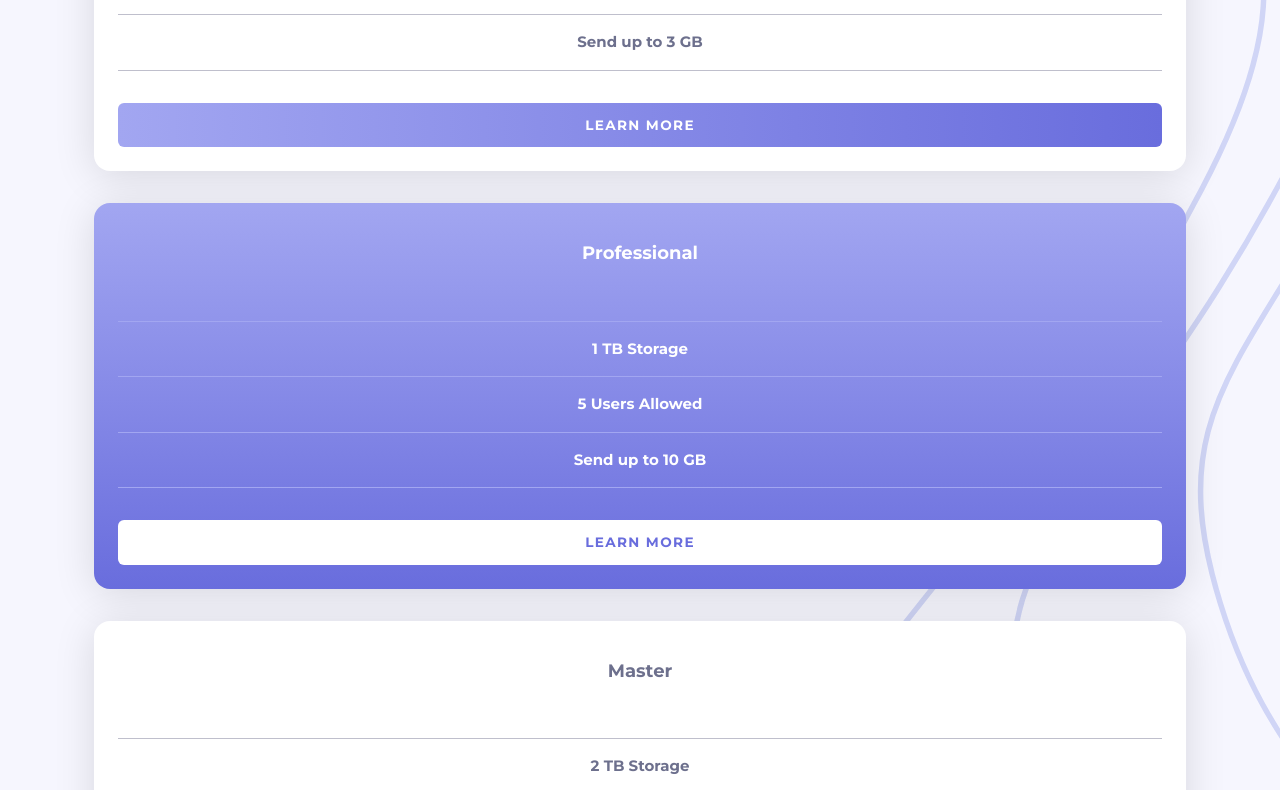
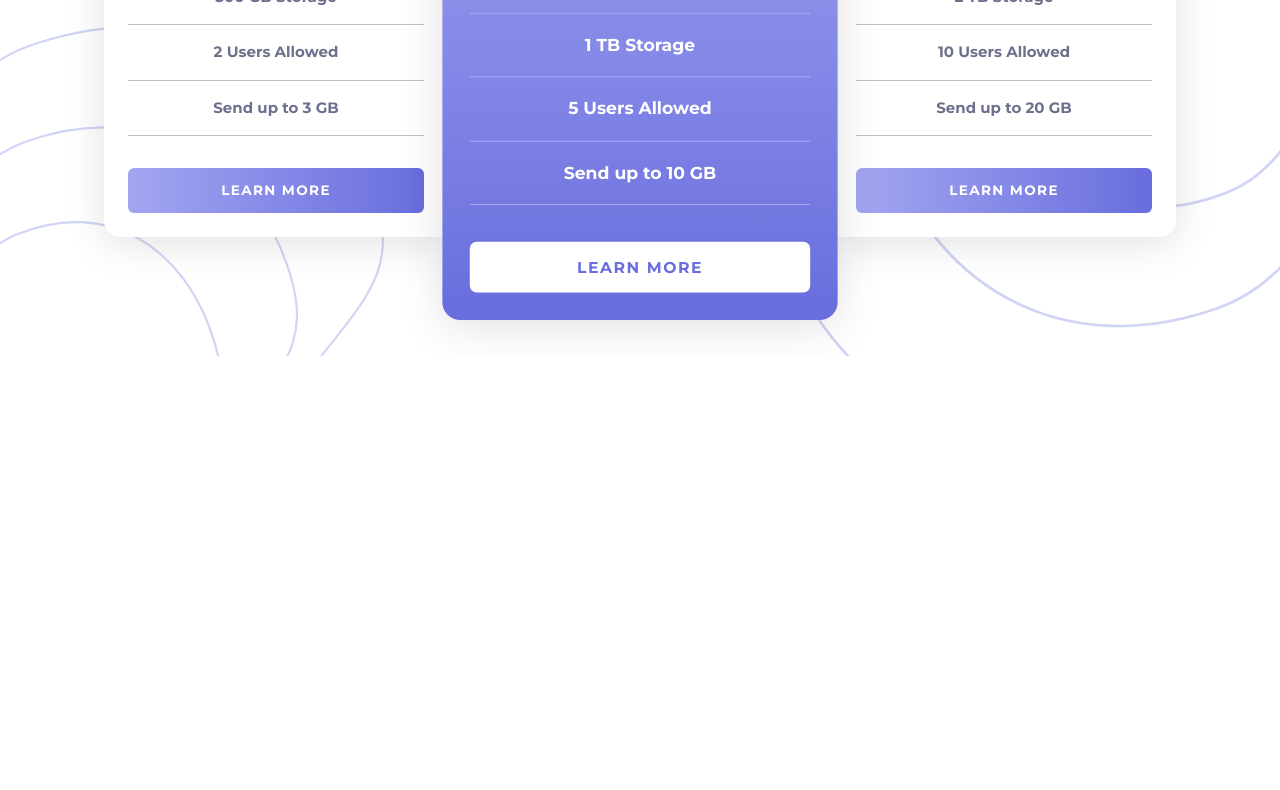
Before and after one commit to anaClarissi/social-component-toggler, a website built with Vite: page index.html in a window 1280 px wide. Shown: the part 444-1234 px from the top of the page. After the commit the page ends 800 px from the top, so only its background shows below. Built offline with nearby package versions, Linux system fonts and the light colour scheme.

Commit message:
feat: desktop design

```diff
--- a/index.html
+++ b/index.html
@@ -71,7 +71,7 @@
 
         <ul class="card-list">
 
-          <li class="card-item card-item-plan"><span id="plan-professional"></span></li>
+          <li class="card-item card-item-plan"><span id="plan-professional">299</span></li>
 
           <li class="card-item">1 TB Storage</li>
 
--- a/src/css/style.css
+++ b/src/css/style.css
@@ -216,3 +216,69 @@ p {
     color: var(--primary-end);
     background: white;
 }
+
+/*===========================*/
+/*     ---- DESKTOP ----     */
+/*===========================*/
+
+@media (min-width: 60em) {
+
+    /*===================*/
+    /*       GERALS      */
+    /*===================*/
+
+    body {
+        background: url("/src/assets/images/bg-top.svg") no-repeat, url('/src/assets/images/bg-bottom.svg') no-repeat;
+        background-size: 40%, 30%;
+        background-position-y: 0, bottom;
+        background-position-x: 100%, left;
+        gap: clamp(2.000rem, calc(-6.000rem + 10vw), 3.000rem);
+    }
+
+    /*===================*/
+    /*       HEADER      */
+    /*===================*/
+
+    #header {
+        flex-grow: 1;
+    }
+
+    .header-container {
+        padding: clamp(4.000rem, calc(-12.000rem + 20vw), 6.000rem) 1rem 1rem;
+    }
+
+    /*===================*/
+    /*        MAIN       */
+    /*===================*/
+
+    #main {
+        display: flex;
+        justify-content: center;
+        align-items: flex-start;
+        flex-grow: 5;
+    }
+
+    .main-container {
+        grid-template-columns: repeat(3, 1fr);
+        justify-content: center;
+        align-items: center;
+        gap: 1.25rem;
+        max-width: 70rem;
+    }
+
+    .card:nth-child(1) {
+        border-top-right-radius: 0;
+        border-bottom-right-radius: 0;
+    }
+
+    .card:nth-child(2) {
+        transform: scale(1.15);
+        z-index: 10;
+    }
+
+    .card:nth-child(3) {
+        border-top-left-radius: 0;
+        border-bottom-left-radius: 0;
+    }
+
+}
```
